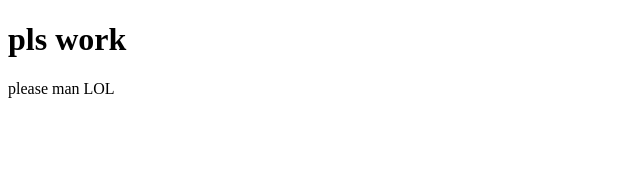
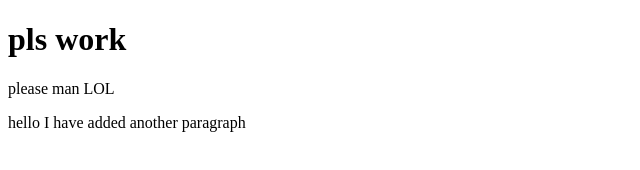
Before and after one commit to UnderscoreAC/finaltest, a plain HTML site: page index.html in a window 1280 px wide. Shown: the whole page, without its empty margins (0-640 px from the left). Drawn offline with Linux system fonts and the light colour scheme.

Commit message:
added one more paragraph

```diff
--- a/index.html
+++ b/index.html
@@ -9,6 +9,7 @@
 <body>
     <h1>pls work</h1>
     <p>please man LOL</p>
+    <p>hello I have added another paragraph</p>
 
 </body>
 </html>
```
